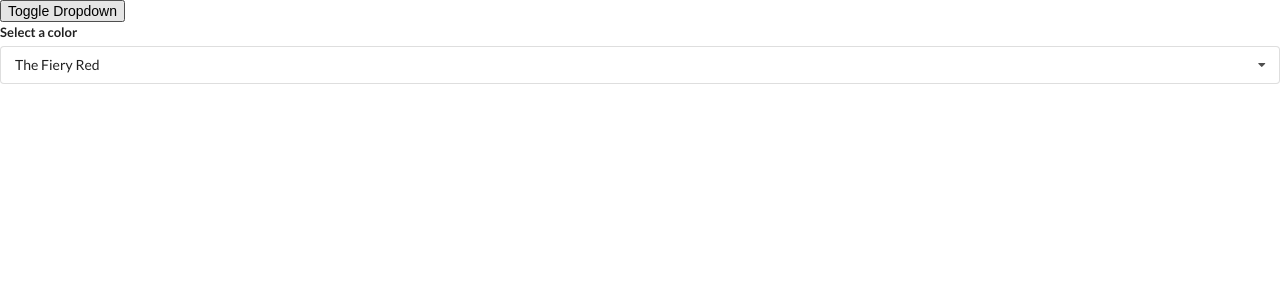
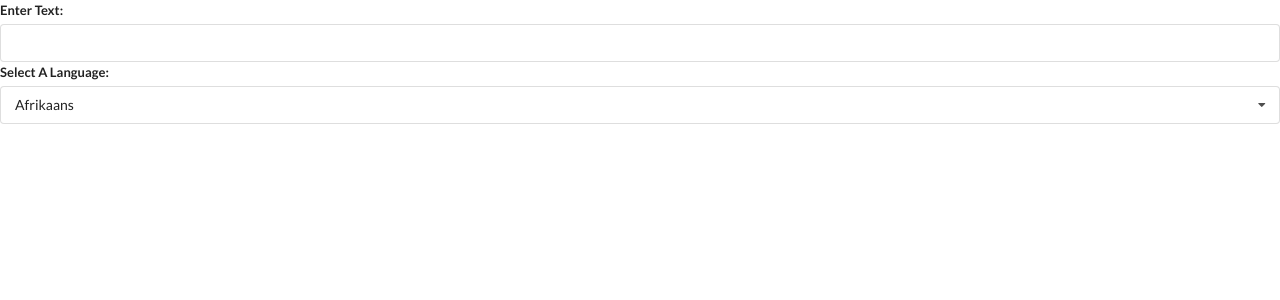
Before and after one commit to dipscodehub/widgety, a React (Create React App) app: page / in a window 1280 px wide. Shown: the top 300 px of the page. Built offline with nearby package versions, Linux system fonts and the light colour scheme.

Commit message:
added input field for users to enter their text to get translated

```diff
--- a/src/components/App.js
+++ b/src/components/App.js
@@ -2,7 +2,8 @@
 
 // import Accordion from "./Accordion";
 // import Search from "./Search";
-import Dropdown from "./Dropdown";
+// import Dropdown from "./Dropdown";
+import Translate from "./Translate";
 
 // const items = [
 //   {
@@ -35,21 +36,11 @@
 ];
 
 const App = () => {
-  const [selected, setSelected] = useState(options[0]);
-  const [showDrodown, setShowDropdown] = useState(true);
+  // const [selected, setSelected] = useState(options[0]);
 
   return (
     <div>
-      <button onClick={() => setShowDropdown(!showDrodown)}>
-        Toggle Dropdown
-      </button>
-      {showDrodown ? (
-        <Dropdown
-          selected={selected}
-          onSelectedChange={setSelected}
-          options={options}
-        />
-      ) : null}
+      <Translate />
     </div>
   );
 };
--- a/src/components/Dropdown.js
+++ b/src/components/Dropdown.js
@@ -1,6 +1,6 @@
 import React, { useState, useEffect, useRef } from "react";
 
-const Dropdown = ({ options, selected, onSelectedChange }) => {
+const Dropdown = ({ label, options, selected, onSelectedChange }) => {
   const [open, setOpen] = useState(false);
   const ref = useRef();
 
@@ -39,7 +39,7 @@
   return (
     <div ref={ref} className="ui form">
       <div className="field">
-        <label className="label">Select a color</label>
+        <label className="label">{label}</label>
         <div
           onClick={() => setOpen(!open)}
           className={`ui selection dropdown ${open ? "visible active" : ""}`}
--- /dev/null
+++ b/src/components/Translate.js
@@ -0,0 +1,42 @@
+import React, { useState } from "react";
+
+import Dropdown from "./Dropdown";
+
+const options = [
+  {
+    label: "Afrikaans",
+    value: "af",
+  },
+  {
+    label: "Arabic",
+    value: "ar",
+  },
+  {
+    label: "Hindi",
+    value: "hi",
+  },
+];
+
+const Translate = () => {
+  const [language, setLanguage] = useState(options[0]);
+  const [text, setText] = useState("");
+
+  return (
+    <div>
+      <div className="ui form">
+        <div className="field">
+          <label>Enter Text:</label>
+          <input value={text} onChange={(e) => setText(e.target.value)} />
+        </div>
+      </div>
+      <Dropdown
+        label="Select A Language:"
+        selected={language}
+        onSelectedChange={setLanguage}
+        options={options}
+      />
+    </div>
+  );
+};
+
+export default Translate;
```
